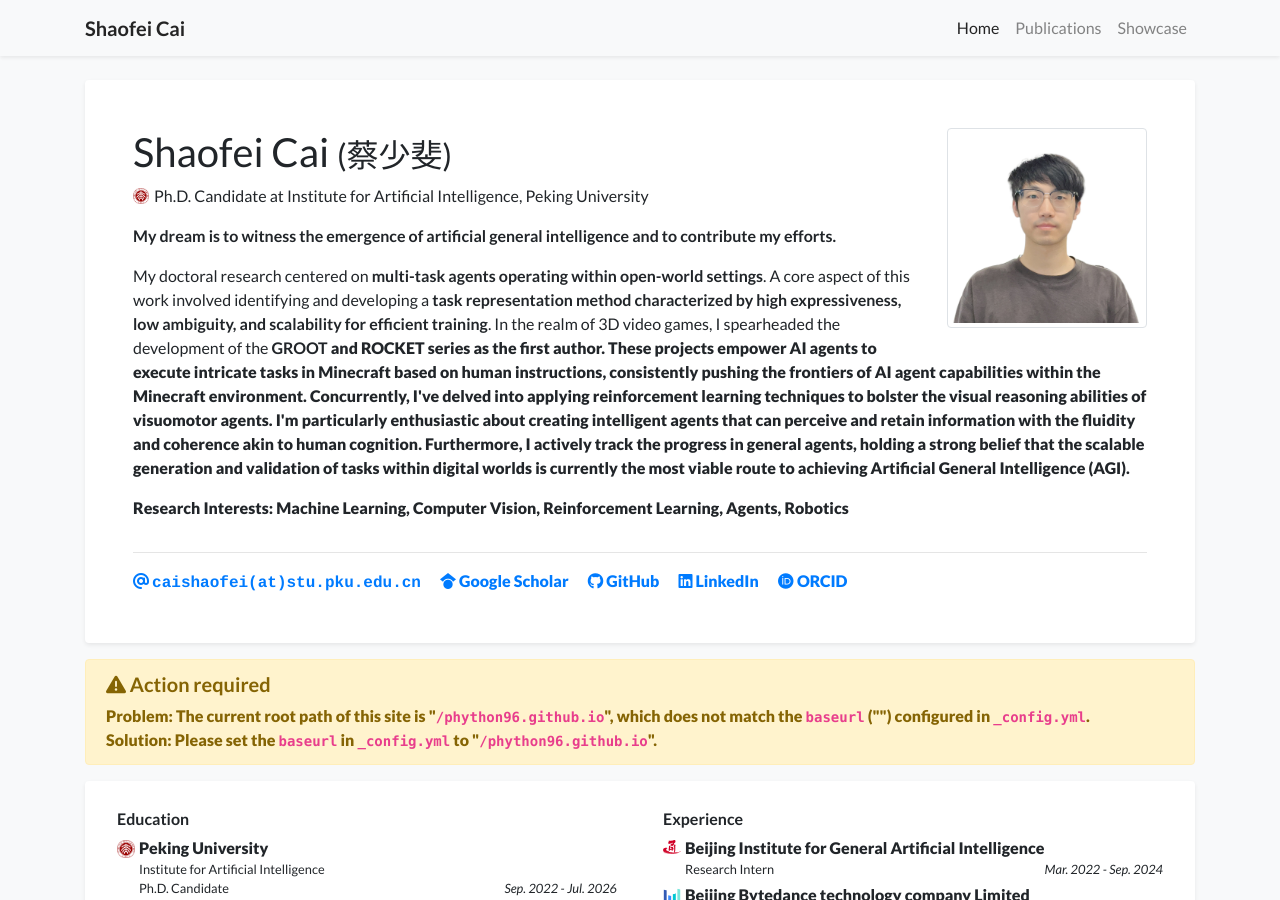
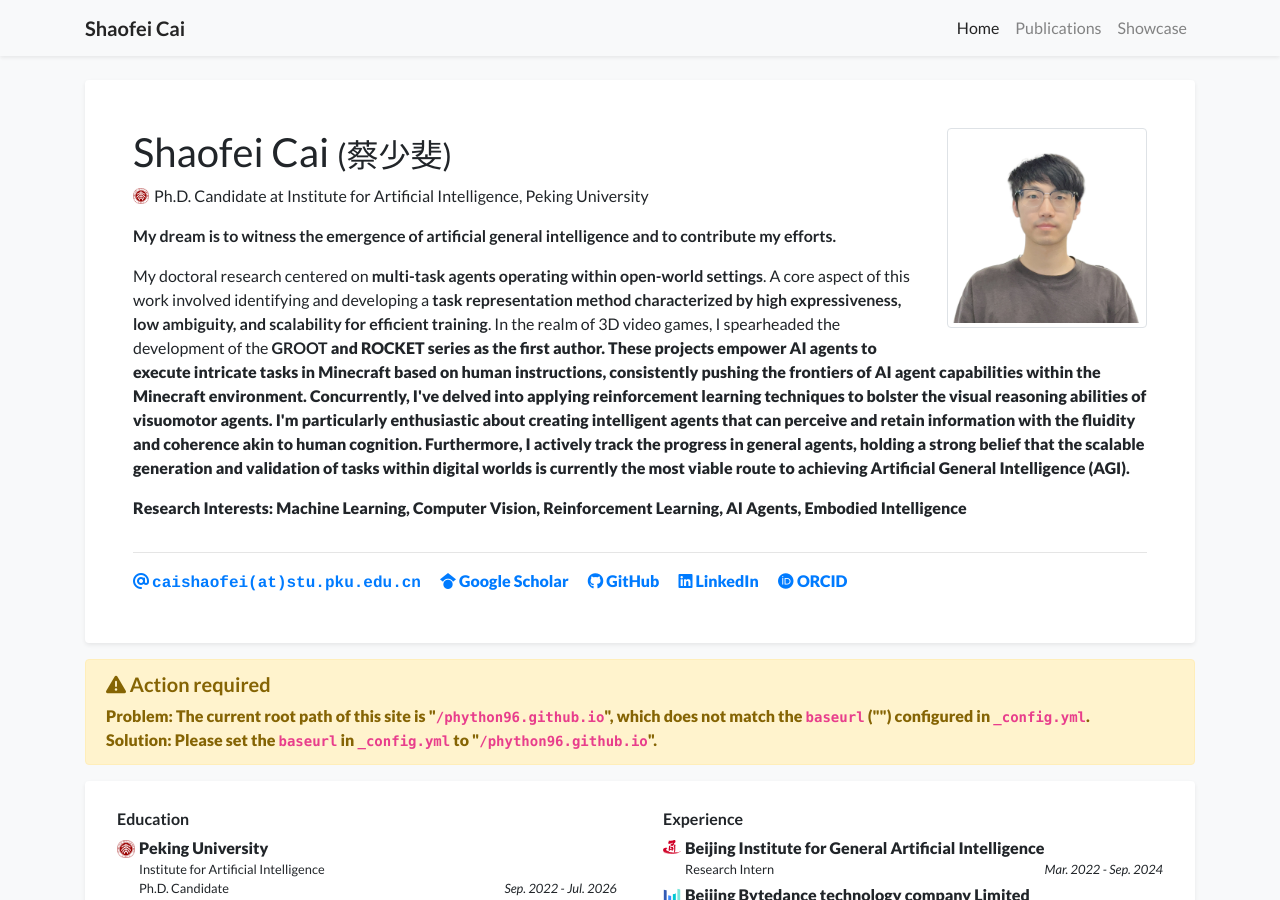
Before and after one commit to phython96/phython96.github.io, a Jekyll site: the page built from index.html, in a window 1280 px wide and 900 px high. Built offline with Jekyll 4.4.1, drawn with Linux system fonts in a browser that asks for light colours; nearby versions of some CDN libraries; a style sheet for code colours, icons or effects is not loaded.

Commit message:
Update profile.yml

```diff
--- a/_data/profile.yml
+++ b/_data/profile.yml
@@ -28,7 +28,7 @@ short_bio: >-
   I'm particularly enthusiastic about creating intelligent agents that can <b>perceive and retain information with the fluidity and coherence akin to human cognition<b/>.
   Furthermore, I actively track the progress in <b>general agents<b/>, holding a strong belief that the <b>scalable generation and validation of tasks within digital worlds is currently the most viable route to achieving Artificial General Intelligence (AGI)<b/>.
   </p>
-  <p><b>Research Interests</b>: Machine Learning, Computer Vision, Reinforcement Learning, Agents, Robotics</p>
+  <p><b>Research Interests</b>: Machine Learning, Computer Vision, Reinforcement Learning, AI Agents, Embodied Intelligence</p>
 
 portrait_url: /assets/images/photos/real_avatar.jpg
 portrait_caption: >-
```
